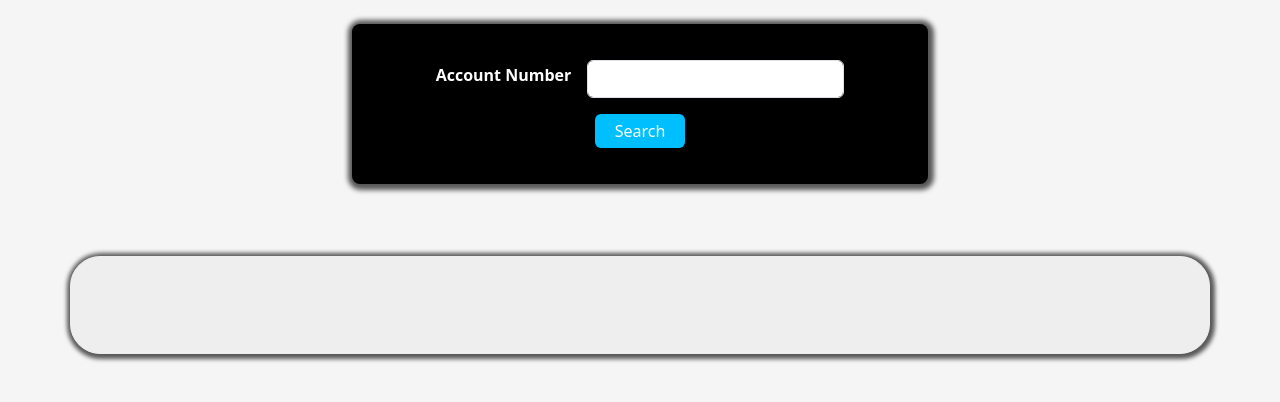
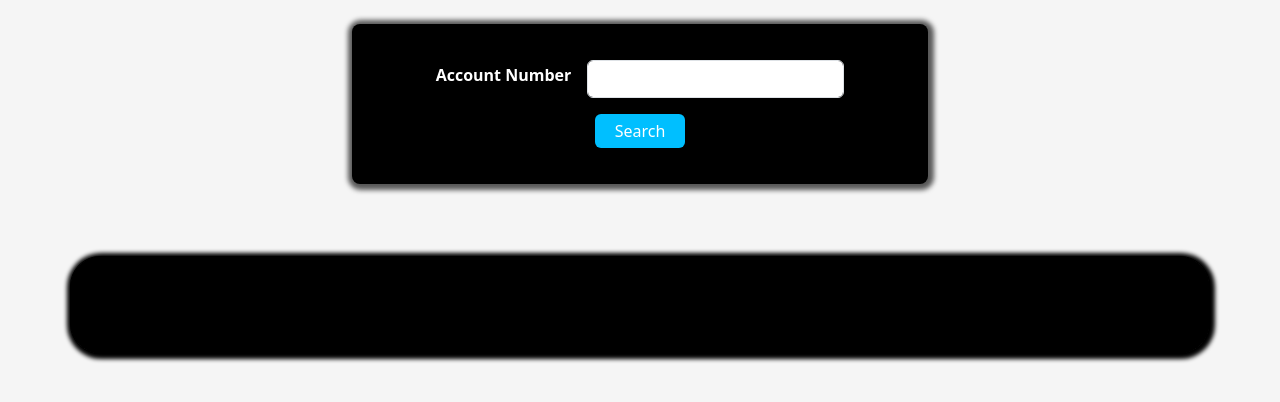
Before and after one commit to thiwaanz-GitHub/E-bill-system, a PHP site: page /index_customer.php in a window 1280 px wide. Shown: the top 402 px of the page. Run offline with PHP 8.4, Linux system fonts and the light colour scheme.

Commit message:
customer page color changes

```diff
--- a/css/styles_customer.css
+++ b/css/styles_customer.css
@@ -38,11 +38,16 @@
 }
 
 .bill{
-    border: 1px solid #eeeeee;
-    background-color: #eeeeee;
+    border: 1px solid #000000;
+    background-color: #000000;
     border-radius: 30px;
     padding: 20px 30px 20px 30px;
-    box-shadow: 1px 1px 4px 4px rgb(88, 88, 88);
+    box-shadow: 1px 1px 4px 4px #000000;
+    color: white;
+}
+.bill-table{
+    background-color: rgb(255, 255, 255);
+    /* border-radius: 20px; */
 }
 
 #btt{
--- a/index_customer.php
+++ b/index_customer.php
@@ -166,7 +166,7 @@
                 } else {
                     ?>
 
-                    <h2 class="text-center fw-bold text-uppercase ">Monthly Bill</h2>
+                    <h2 class="text-center fw-bold text-uppercase" >Monthly Bill</h2>
                     <div class="table-responsive p-5">
                     <div class="container justify-content-center">
                         <div class="row h6">
@@ -216,7 +216,7 @@
                         $totalPriceForUnits = totalPriceForUnits($resultArray);
                         $totalPriceForMonth = totalPriceForMonth($resultArray);
                         ?>
-                            <table class="table table-bordered border-dark mt-4">
+                            <table class="table table-bordered border-dark mt-4 bill-table">
                                 <thead>
                                     <tr>
                                         <th scope="col">Unit Range</th>
```
